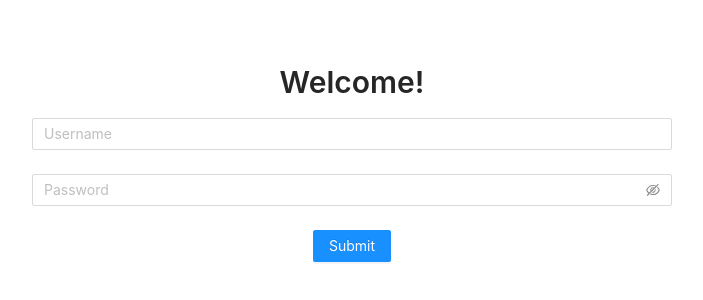
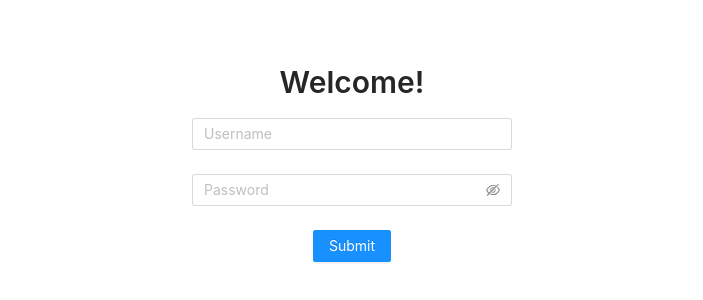
Before and after one commit to PathfinderDevelopment/pba-demo, a React (Create React App) app: page / in a window 1280 px wide. Shown: the part 226-526 px from the top of the page, without its empty margins (288-991 px from the left). Built offline with nearby package versions, Linux system fonts and the light colour scheme.

Commit message:
Changed width of login form

```diff
--- a/src/Components/Login/Login.tsx
+++ b/src/Components/Login/Login.tsx
@@ -15,7 +15,7 @@ const InnerContainer = styled.div`
 
 const StyledForm = styled(Form)`
   margin:auto;
-  width: 50%;
+  width: 25%;
 `;
 
 const StyledLoginContainer = styled.div`
```
